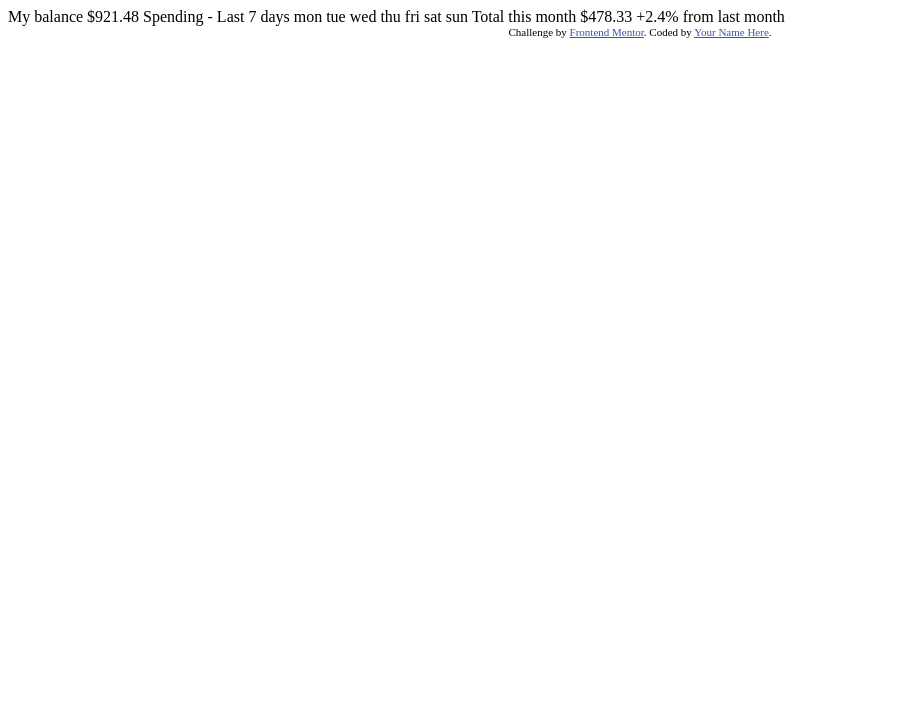
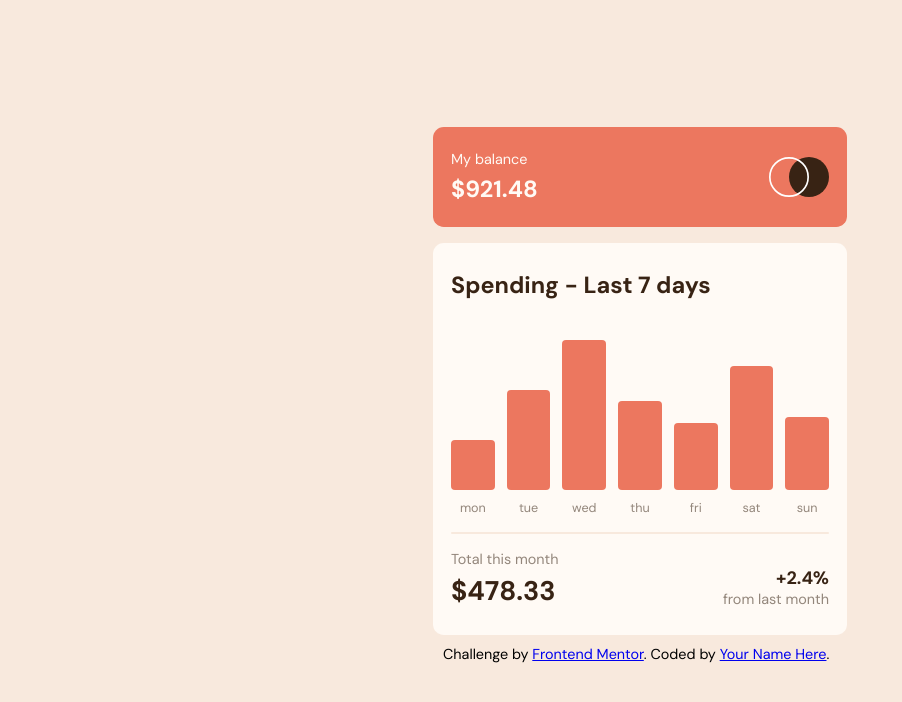
Before and after one commit to tomato-frontend-challenges/expenses-chart-component, a plain HTML site: page index.html in a window 1280 px wide. Shown: the whole page, without its empty margins (0-902 px from the left). Drawn offline with Linux system fonts and the light colour scheme.

Commit message:
First challenge submission

```diff
--- a/data.json
+++ b/data.js
@@ -1,4 +1,4 @@
-[
+var data = [
   {
     "day": "mon",
     "amount": 17.45
--- /dev/null
+++ b/globals.css
@@ -0,0 +1,40 @@
+@import url('https://fonts.googleapis.com/css2?family=DM+Sans:wght@400;700&display=swap');
+
+@import "./styles/variables.css";
+@import "./styles/container.css";
+@import "./styles/balance.css";
+@import "./styles/spending.css";
+
+* {
+  box-sizing: border-box;
+  margin: 0;
+  padding: 0;
+}
+
+html, body {
+  position: relative;
+
+  min-height: 100%;
+  width: 100%;
+
+  font-size: var(--font-size);
+  font-family: var(--font-family);
+}
+
+body {
+  height: 100vh;
+  background-color: var(--color-cream);
+}
+
+.main {
+  display: flex;
+  justify-content: center;
+  align-items: center;
+  flex-direction: column;
+  height: 100%;
+}
+
+.attribution {
+  margin: 10px;
+  font-size: 0.8rem;
+}
--- a/index.html
+++ b/index.html
@@ -1,43 +1,124 @@
 <!DOCTYPE html>
 <html lang="en">
+
 <head>
   <meta charset="UTF-8">
-  <meta name="viewport" content="width=device-width, initial-scale=1.0"> <!-- displays site properly based on user's device -->
+  <meta name="viewport" content="width=device-width, initial-scale=1.0">
+  <!-- displays site properly based on user's device -->
 
   <link rel="icon" type="image/png" sizes="32x32" href="./images/favicon-32x32.png">
 
   <title>Frontend Mentor | Expenses chart component</title>
 
-  <!-- Feel free to remove these styles or customise in your own stylesheet 👍 -->
-  <style>
-    .attribution { font-size: 11px; text-align: center; }
-    .attribution a { color: hsl(228, 45%, 44%); }
-  </style>
+  <link rel="stylesheet" href="globals.css">
+
 </head>
+
 <body>
+  <main class="main">
+    <section class="container">
+      <header class="balance">
+        <div class="balance__container">
+          <p class="balance__title">My balance</p>
+          <p class="balance__amount">$921.48</p>
+        </div>
+        <img class="balance__logo" src="./images/logo.svg" alt="">
+      </header>
 
-  My balance
-  $921.48
+      <article class="spending">
+        <h1 class="spending__title">Spending - Last 7 days</h1>
 
-  Spending - Last 7 days
+        <article class="spending__chart">
+          <li class="spending__day">
+            <div class="spending__day-container">
+              <div class="spending__day-bar">
+                <div class="spending__day-bar-tooltip">0</div>
+              </div>
+            </div>
+            <p>mon</p>
+          </li>
 
-  mon
-  tue
-  wed
-  thu
-  fri
-  sat
-  sun
+          <li class="spending__day">
+            <div class="spending__day-container">
+              <div class="spending__day-bar">
+                <div class="spending__day-bar-tooltip">0</div>
+              </div>
+            </div>
+            <p>tue</p>
+          </li>
 
-  Total this month
-  $478.33
+          <li class="spending__day">
+            <div class="spending__day-container">
+              <div class="spending__day-bar">
+                <div class="spending__day-bar-tooltip">0</div>
+              </div>
+            </div>
+            <p>wed</p>
+          </li>
 
-  +2.4%
-  from last month
+          <li class="spending__day">
+            <div class="spending__day-container">
+              <div class="spending__day-bar">
+                <div class="spending__day-bar-tooltip">0</div>
+              </div>
+            </div>
+            <p>thu</p>
+          </li>
 
-  <div class="attribution">
-    Challenge by <a href="https://www.frontendmentor.io?ref=challenge" target="_blank">Frontend Mentor</a>.
-    Coded by <a href="#">Your Name Here</a>.
-  </div>
+          <li class="spending__day">
+            <div class="spending__day-container">
+              <div class="spending__day-bar">
+                <div class="spending__day-bar-tooltip">0</div>
+              </div>
+            </div>
+            <p>fri</p>
+          </li>
+
+          <li class="spending__day">
+            <div class="spending__day-container">
+              <div class="spending__day-bar">
+                <div class="spending__day-bar-tooltip">0</div>
+              </div>
+            </div>
+            <p>sat</p>
+          </li>
+
+          <li class="spending__day">
+            <div class="spending__day-container">
+              <div class="spending__day-bar">
+                <div class="spending__day-bar-tooltip">0</div>
+              </div>
+            </div>
+            <p>sun</p>
+          </li>
+        </article>
+
+        <div class="spending__line"></div>
+
+        <article class="spending__total">
+          <div class="spending__total-container">
+            <p class="spending__total-title">Total this month</p>
+            <p class="spending__total-amount">$478.33</p>
+          </div>
+
+          <div class="spending__growth-container">
+            <p class="spending__growth">+2.4%</p>
+            <p class="spending__growth-title">from last month</p>
+          </div>
+        </article>
+
+      </article>
+
+      <div class="attribution">
+        Challenge by <a href="https://www.frontendmentor.io?ref=challenge" target="_blank">Frontend Mentor</a>.
+        Coded by <a href="#">Your Name Here</a>.
+      </div>
+    </section>
+
+  </main>
+
+  <script src="./data.js"></script>
+  <script src="./script.js"></script>
 </body>
+
 </html>
--- /dev/null
+++ b/script.js
@@ -0,0 +1,16 @@
+const days = document.getElementsByClassName('spending__day');
+
+const maxAmount = data.reduce((prev, curr) => (curr.amount > prev.amount) ? curr : prev).amount;
+const barContainerElement = document.getElementsByClassName('spending__day-container')[0];
+const maxHeight = window.getComputedStyle(barContainerElement).height;
+
+for (let i = 0; i < days.length; i++) {
+  const day = days[i].lastElementChild.textContent;
+  const {amount} = data.find(element => element.day === day);
+  const bar = days[i].firstElementChild.firstElementChild;
+  const tooltip = bar.firstElementChild;
+  const newPXHeight = (parseFloat(maxHeight) * amount) / maxAmount;
+
+  tooltip.textContent = '$' + amount.toString();
+  bar.style.height = `${newPXHeight}px`;
+}
--- /dev/null
+++ b/styles/balance.css
@@ -0,0 +1,31 @@
+.balance {
+  display: flex;
+  align-items: center;
+  justify-content: space-between;
+
+  padding: 1.5rem 1rem;
+  margin-bottom: 16px;
+  border-radius: 0.6rem;
+  height: 100px;
+
+  background-color: var(--color-soft-red);
+}
+
+.balance__title {
+  padding-bottom: 6px;
+
+  font-size: 0.8rem;
+  color: var(--color-very-pale-orange);
+}
+
+.balance__amount {
+  font-size: 1.3rem;
+  font-weight: var(--font-weight-heavy);
+
+  color: var(--color-very-pale-orange);
+}
+
+.balance__logo {
+  height: auto;
+  width: 60px;
+}
--- /dev/null
+++ b/styles/container.css
@@ -0,0 +1,4 @@
+.container {
+  width: clamp(320px, 100%, 450px);
+  padding: 1rem;
+}
--- /dev/null
+++ b/styles/spending.css
@@ -0,0 +1,151 @@
+/* Container */
+.spending {
+  border-radius: 0.6rem;
+  padding: 1.5rem 1rem;
+
+  background-color: var(--color-very-pale-orange);
+}
+
+.spending > *:not(:last-child) {
+  margin-bottom: 0.9rem;
+}
+
+/* Bar title */
+
+.spending__title {
+  font-size: 1.3rem;
+
+  color: var(--color-dark-brown);
+}
+
+/* Bar chart */
+
+.spending__chart {
+  display: flex;
+  justify-content: space-around;
+  align-items: flex-end;
+
+  height: 200px;
+}
+
+.spending__chart > * {
+  flex: 1;
+  text-align: center;
+  font-size: 0.7rem;
+
+  color: var(--color-medium-brown);
+}
+
+.spending__day:not(:last-child) {
+  margin-right: 12px;
+}
+
+.spending__day {
+  list-style-type: none;
+
+  border-radius: 10px;
+}
+
+.spending__day-container {
+  position: relative;
+  height: 150px;
+  margin-bottom: 10px;
+}
+
+.spending__day-bar {
+  position: absolute;
+
+  bottom: 0;
+
+  width: 100%;
+  height: 100%;
+  border-radius: 4px;
+
+  background-color: var(--color-soft-red);
+  border: 0px solid black;
+
+  transition: all 0.2s ease-out;
+}
+
+.spending__day-bar:hover {
+  background-color: var(--color-cyan);
+}
+
+.spending__day-bar:hover .spending__day-bar-tooltip {
+  opacity: 1;
+}
+
+.spending__day-bar-tooltip {
+  display: flex;
+  position: absolute;
+  align-items: center;
+  justify-content: center;
+
+  width: 60px;
+  height: 30px;
+  opacity: 0;
+
+  left: calc(-30px + 50%);
+  right: 0;
+  top: -35px;
+
+  border-radius: 5px;
+
+  font-weight: var(--font-weight-heavy);
+  transition: opacity 0.1s ease-out;
+  background-color: var(--color-dark-brown);
+  color: var(--color-cream);
+}
+
+
+/* Line separator */
+
+.spending__line {
+  border-radius: 2px;
+  height: 2px;
+  width: 100%;
+
+  background-color: var(--color-cream);
+}
+
+
+/* Total */
+
+.spending__total {
+  display: flex;
+  justify-content: space-between;
+}
+
+.spending__total-title {
+  font-size: 0.8rem;
+  padding-bottom: 5px;
+
+  color: var(--color-medium-brown)
+}
+
+.spending__total-amount {
+  font-size: 1.5rem;
+  font-weight: var(--font-weight-heavy);
+
+  color: var(--color-dark-brown)
+}
+
+.spending__growth-container {
+  align-self: flex-end;
+}
+
+.spending__growth {
+  text-align: end;
+  font-weight: var(--font-weight-heavy);
+
+  color: var(--color-dark-brown)
+}
+
+.spending__growth-title {
+  justify-self: flex-end;
+
+  font-size: 0.8rem;
+  text-align: end;
+
+  color: var(--color-medium-brown)
+}
--- /dev/null
+++ b/styles/variables.css
@@ -0,0 +1,19 @@
+:root {
+  --border-radius: 10px;
+
+  /* Primary */
+  --color-soft-red: hsl(10, 79%, 65%);
+  --color-cyan: hsl(186, 34%, 60%);
+
+  /* Neutral */
+  --color-dark-brown: hsl(25, 47%, 15%);
+  --color-medium-brown: hsl(28, 10%, 53%);
+  --color-cream: hsl(27, 66%, 92%);
+  --color-very-pale-orange: hsl(33, 100%, 98%);
+
+  /* Font */
+  --font-family: "DM Sans", sans-serif;
+  --font-size: 18px;
+  --font-weight-medium: 400;
+  --font-weight-heavy: 700;
+}
```
